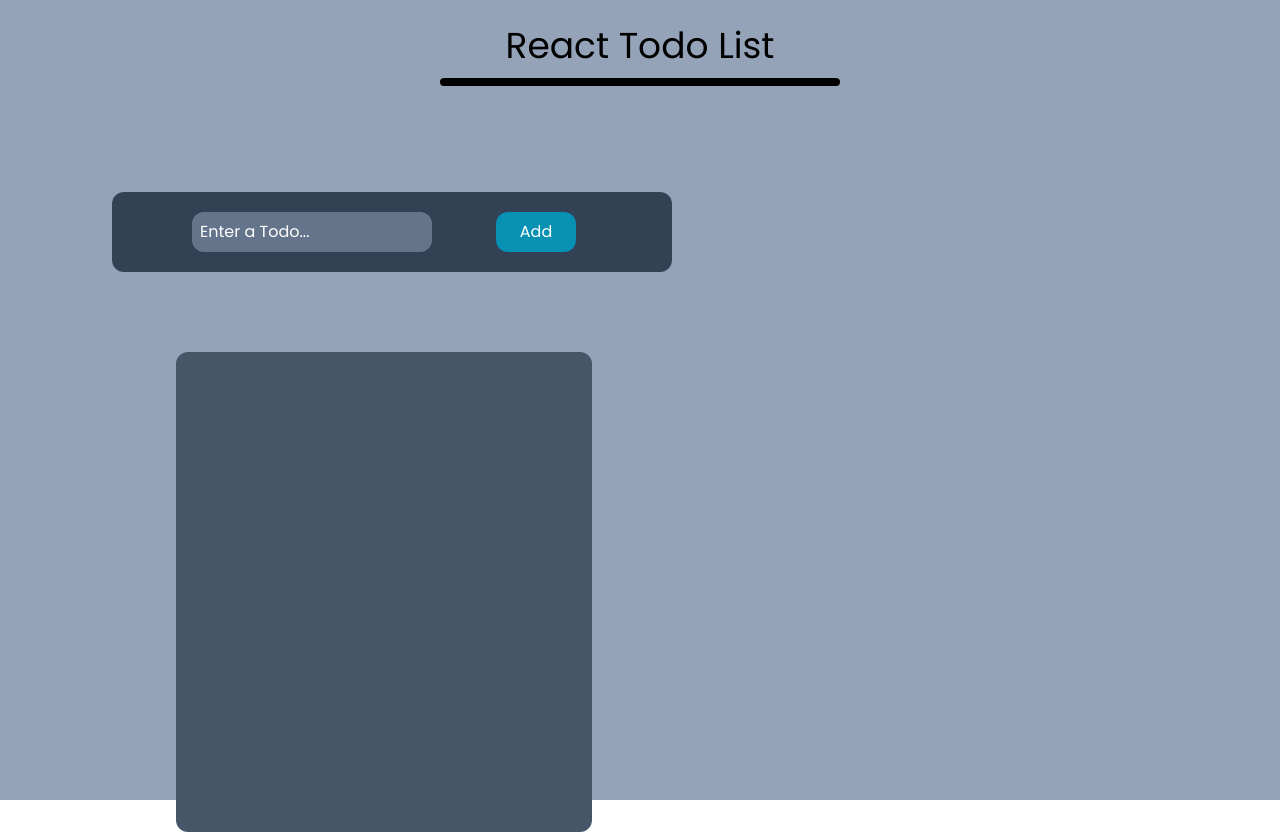
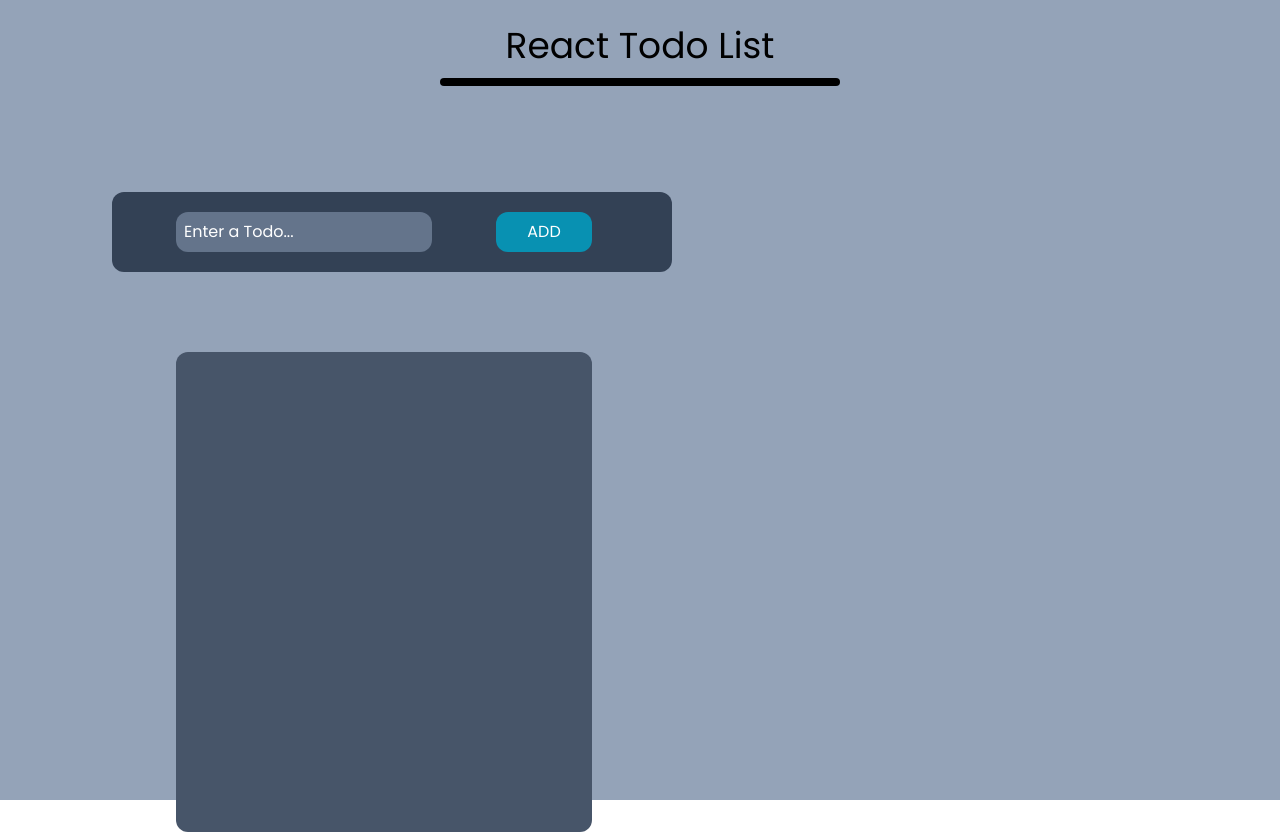
Before and after one commit to mehmetenfa/react-Todo-app, a React (Create React App) app: page / in a window 1280 px wide. Built offline with nearby package versions, Linux system fonts and the light colour scheme.

Commit message:
complete button

```diff
--- a/src/App.js
+++ b/src/App.js
@@ -1,12 +1,15 @@
-import React, { useState } from "react";
+import React, { useState, useEffect } from "react";
 import Header from "./components/Header";
 import Form from "./components/Form";
 import TodosList from "./components/TodosList";
 
 const App = () => {
+
   const [input, setInput] = useState("");
   const [todos, setTodos] = useState([]);
   const [editTodo, setEditTodo] = useState(null);
+
+
 
   return (
     <div className="bg-slate-400 w-screen h-screen">
--- a/src/components/Form.jsx
+++ b/src/components/Form.jsx
@@ -1,15 +1,22 @@
-import React from "react";
+import React, { useEffect } from "react";
 import { v4 as uuidv4 } from "uuid";
 
 const Form = ({ input, setInput, todos, setTodos, editTodo, setEditTodo }) => {
+  const updateTodo = (title, id, completed) => {
+    const newTodo = todos.map((todo) =>
+      todo.id === id ? { title, id, completed } : todo
+    );
+    setTodos(newTodo);
+    setEditTodo("");
+  };
 
-    const updateTodo = (title, id, completed) => {
-        const newTodo = todos.map((todo) =>
-            todo.id === id ? { title, id, completed } : todo
-        );
-        setTodos(newTodo)
-        setEditTodo("");
+  useEffect(() => {
+    if (editTodo) {
+      setInput(editTodo.title);
+    } else {
+      setInput("");
     }
+  }, [setInput, editTodo]);
 
   const onInputChange = (event) => {
     setInput(event.target.value);
@@ -21,7 +28,7 @@ const Form = ({ input, setInput, todos, setTodos, editTodo, setEditTodo }) => {
       setTodos([...todos, { id: uuidv4(), title: input, completed: false }]);
       setInput("");
     } else {
-        updateTodo(input, editTodo.id, editTodo.completed)
+      updateTodo(input, editTodo.id, editTodo.completed);
     }
   };
 
@@ -33,16 +40,16 @@ const Form = ({ input, setInput, todos, setTodos, editTodo, setEditTodo }) => {
       <input
         type="text"
         placeholder="Enter a Todo..."
-        className="w-[15rem] ml-[5rem] bg-slate-500 p-2 rounded-xl placeholder-white"
+        className="w-[16rem] ml-[4rem] bg-slate-500 p-2 rounded-xl placeholder-white"
         value={input}
         required
         onChange={onInputChange}
       />
       <button
-        className="bg-cyan-600 text-white w-[5rem] p-2 rounded-xl ml-[4rem] hover:scale-90"
+        className="bg-cyan-600 text-white w-[6rem] p-2 rounded-xl ml-[4rem] hover:scale-90"
         type="submit"
       >
-        Add
+        {editTodo ? "UPDATE" : "ADD"}
       </button>
     </form>
   );
--- a/src/components/TodosList.jsx
+++ b/src/components/TodosList.jsx
@@ -29,7 +29,7 @@ const Todo = ({ todos, setTodos, setEditTodo }) => {
           <input
             type="text"
             value={todo.title}
-            className="w-[15rem] bg-slate-500 p-2 rounded-xl placeholder-white"
+            className={`w-[15rem] bg-slate-500 p-2 rounded-xl placeholder-white ${todo.completed ? "completed" : ""}`}
             onChange={(event) => event.preventDefault()}
           />
           <div className="ml-3">
```
